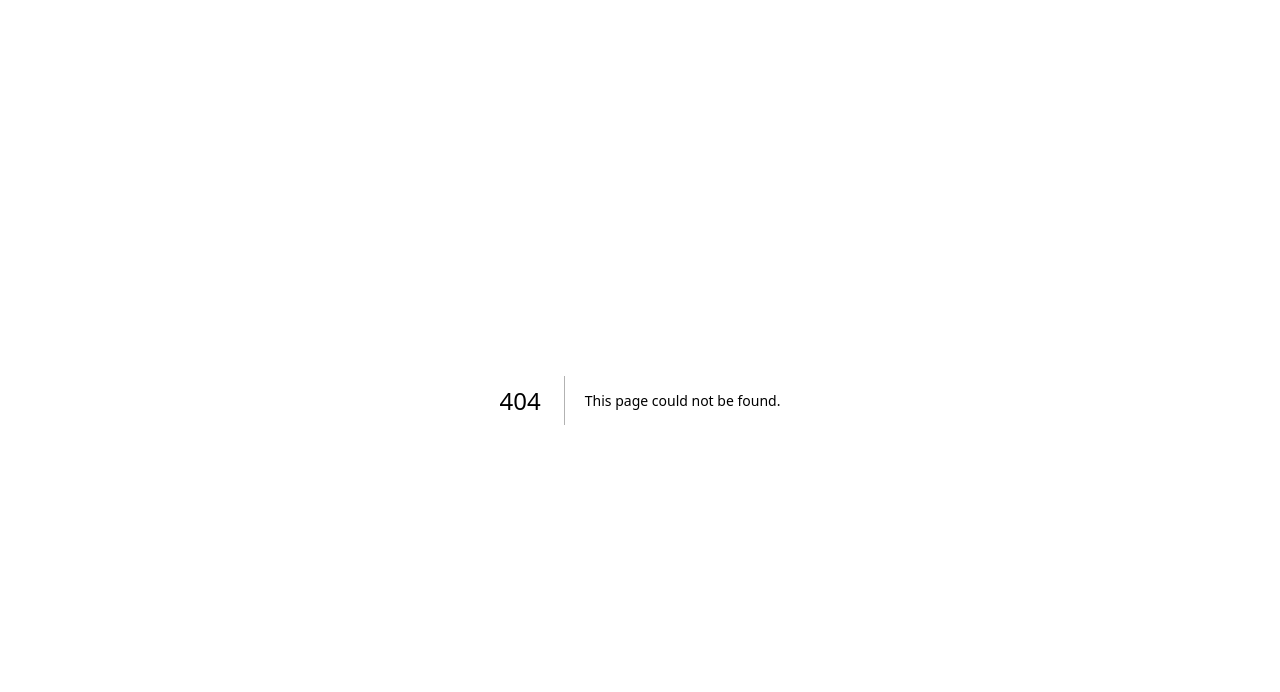
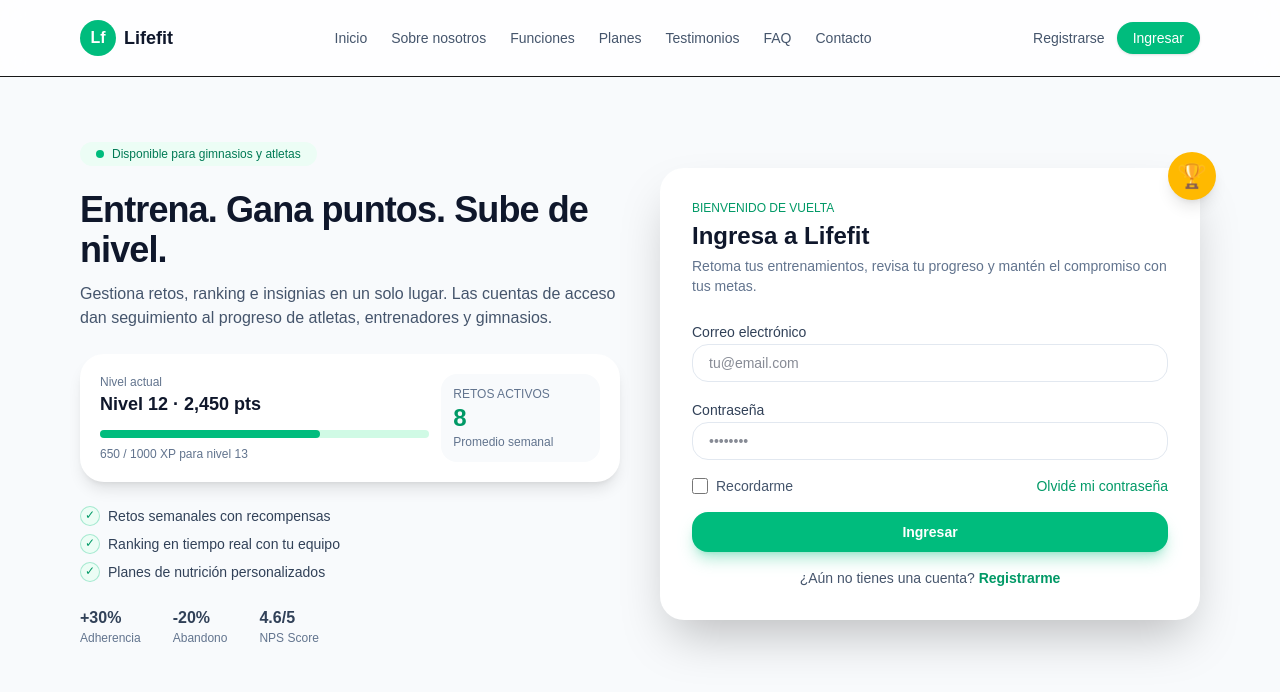
Before and after one commit to FrancoCabelloDev/Lifefit, a Next.js app in the folder frontend/: page /ingresar in a window 1280 px wide. Before the commit this address had no page. Shown: the top 692 px of the page. Built offline with nearby package versions, Linux system fonts and the light colour scheme.

Commit message:
se realizó los apartados de ingresar y registrarse en el front

```diff
--- /dev/null
+++ b/frontend/src/app/ingresar/page.tsx
@@ -0,0 +1,5 @@
+import AuthPage from '../../components/auth/AuthPage'
+
+export default function IngresarPage() {
+  return <AuthPage mode="login" />
+}
--- /dev/null
+++ b/frontend/src/app/registrarse/page.tsx
@@ -0,0 +1,5 @@
+import AuthPage from '../../components/auth/AuthPage'
+
+export default function RegistrarsePage() {
+  return <AuthPage mode="register" />
+}
--- /dev/null
+++ b/frontend/src/components/auth/AuthPage.tsx
@@ -0,0 +1,230 @@
+'use client'
+
+import Link from 'next/link'
+import { FormEvent } from 'react'
+
+type AuthPageProps = {
+  mode: 'login' | 'register'
+}
+
+const stats = [
+  { value: '+30%', label: 'Adherencia' },
+  { value: '-20%', label: 'Abandono' },
+  { value: '4.6/5', label: 'NPS Score' },
+]
+
+const benefits = [
+  'Retos semanales con recompensas',
+  'Ranking en tiempo real con tu equipo',
+  'Planes de nutrición personalizados',
+]
+
+const formCopy = {
+  login: {
+    title: 'Ingresa a Lifefit',
+    description:
+      'Retoma tus entrenamientos, revisa tu progreso y mantén el compromiso con tus metas.',
+    primaryCta: 'Ingresar',
+    helper: '¿Aún no tienes una cuenta?',
+    helperCta: 'Registrarme',
+    helperHref: '/registrarse',
+    fields: [
+      { id: 'email', label: 'Correo electrónico', type: 'email', placeholder: 'tu@email.com' },
+      { id: 'password', label: 'Contraseña', type: 'password', placeholder: '••••••••' },
+    ],
+  },
+  register: {
+    title: 'Crea tu cuenta',
+    description:
+      'Comienza a acumular puntos, desbloquea insignias y mantén a tu equipo motivado.',
+    primaryCta: 'Registrarme',
+    helper: '¿Ya tienes una cuenta?',
+    helperCta: 'Ingresar',
+    helperHref: '/ingresar',
+    fields: [
+      { id: 'name', label: 'Nombre completo', type: 'text', placeholder: 'Ana Martínez' },
+      { id: 'email', label: 'Correo electrónico', type: 'email', placeholder: 'tu@email.com' },
+      { id: 'gym', label: 'Gimnasio/Equipo', type: 'text', placeholder: 'Street Gym Pro' },
+      { id: 'password', label: 'Contraseña', type: 'password', placeholder: '••••••••' },
+    ],
+  },
+}
+
+export default function AuthPage({ mode }: AuthPageProps) {
+  const copy = formCopy[mode]
+
+  const handleSubmit = (event: FormEvent<HTMLFormElement>) => {
+    event.preventDefault()
+  }
+
+  return (
+    <div className="min-h-screen bg-slate-50">
+      <header className="border-b bg-white/80 backdrop-blur-md">
+        <div className="mx-auto flex max-w-6xl items-center justify-between px-4 py-4 md:py-5">
+          <Link href="/" className="flex items-center gap-2">
+            <div className="flex h-9 w-9 items-center justify-center rounded-full bg-emerald-500 text-white font-bold">
+              <span>Lf</span>
+            </div>
+            <span className="text-lg font-semibold text-slate-900">Lifefit</span>
+          </Link>
+
+          <nav className="hidden items-center gap-6 text-sm text-slate-600 md:flex">
+            <Link href="/" className="hover:text-slate-900">
+              Inicio
+            </Link>
+            <Link href="/sobre-nosotros" className="hover:text-slate-900">
+              Sobre nosotros
+            </Link>
+            <Link href="/funciones" className="hover:text-slate-900">
+              Funciones
+            </Link>
+            <Link href="/planes" className="hover:text-slate-900">
+              Planes
+            </Link>
+            <Link href="/testimonios" className="hover:text-slate-900">
+              Testimonios
+            </Link>
+            <Link href="/faq" className="hover:text-slate-900">
+              FAQ
+            </Link>
+            <Link href="/contacto" className="hover:text-slate-900">
+              Contacto
+            </Link>
+          </nav>
+
+          <div className="flex items-center gap-3">
+            <Link
+              href="/registrarse"
+              className="hidden text-sm text-slate-600 hover:text-slate-900 md:inline-block"
+            >
+              Registrarse
+            </Link>
+            <Link
+              href="/ingresar"
+              className="rounded-full bg-emerald-500 px-4 py-1.5 text-sm font-medium text-white shadow-sm hover:bg-emerald-600"
+            >
+              Ingresar
+            </Link>
+          </div>
+        </div>
+      </header>
+
+      <main className="mx-auto flex max-w-6xl flex-col gap-10 px-4 py-10 lg:flex-row lg:items-center lg:py-16">
+        <div className="flex-1 space-y-6">
+          <div className="inline-flex items-center gap-2 rounded-full bg-emerald-50 px-4 py-1 text-xs font-medium text-emerald-700">
+            <span className="h-2 w-2 rounded-full bg-emerald-500" />
+            Disponible para gimnasios y atletas
+          </div>
+
+          <div className="space-y-3">
+            <h1 className="text-3xl font-bold tracking-tight text-slate-900 md:text-4xl">
+              Entrena. Gana puntos. Sube de nivel.
+            </h1>
+            <p className="max-w-xl text-sm text-slate-600 md:text-base">
+              Gestiona retos, ranking e insignias en un solo lugar. Las cuentas de acceso
+              dan seguimiento al progreso de atletas, entrenadores y gimnasios.
+            </p>
+          </div>
+
+          <div className="grid gap-3 rounded-3xl bg-white p-5 shadow-lg sm:grid-cols-3">
+            <div className="sm:col-span-2">
+              <div className="text-xs text-slate-500">Nivel actual</div>
+              <div className="text-lg font-semibold text-slate-900">Nivel 12 · 2,450 pts</div>
+              <div className="mt-3 h-2 rounded-full bg-emerald-100">
+                <div className="h-2 w-2/3 rounded-full bg-emerald-500" />
+              </div>
+              <div className="mt-2 text-xs text-slate-500">650 / 1000 XP para nivel 13</div>
+            </div>
+            <div className="rounded-2xl bg-slate-50 p-3 text-sm text-slate-700">
+              <div className="text-xs uppercase text-slate-500">Retos activos</div>
+              <div className="text-2xl font-semibold text-emerald-600">8</div>
+              <p className="text-xs text-slate-500">Promedio semanal</p>
+            </div>
+          </div>
+
+          <ul className="space-y-2 text-sm text-slate-700">
+            {benefits.map((benefit) => (
+              <li key={benefit} className="flex items-center gap-2">
+                <span className="h-5 w-5 rounded-full border border-emerald-500/30 bg-emerald-50 text-center text-xs font-medium text-emerald-600">
+                  ✓
+                </span>
+                {benefit}
+              </li>
+            ))}
+          </ul>
+
+          <div className="flex flex-wrap gap-8 text-sm text-slate-700">
+            {stats.map((stat) => (
+              <div key={stat.label}>
+                <div className="text-base font-semibold">{stat.value}</div>
+                <div className="text-xs text-slate-500">{stat.label}</div>
+              </div>
+            ))}
+          </div>
+        </div>
+
+        <div className="flex-1">
+          <div className="relative rounded-3xl bg-white p-6 shadow-2xl md:p-8">
+            <div className="absolute -right-4 -top-4 hidden h-12 w-12 items-center justify-center rounded-full bg-amber-400 text-2xl shadow-lg sm:flex">
+              🏆
+            </div>
+            <div className="mb-6 space-y-1">
+              <p className="text-xs font-medium uppercase text-emerald-600">
+                {mode === 'login' ? 'Bienvenido de vuelta' : 'Comencemos'}
+              </p>
+              <h2 className="text-2xl font-semibold text-slate-900">{copy.title}</h2>
+              <p className="text-sm text-slate-500">{copy.description}</p>
+            </div>
+
+            <form onSubmit={handleSubmit} className="space-y-4">
+              {copy.fields.map((field) => (
+                <div key={field.id} className="space-y-1.5">
+                  <label htmlFor={field.id} className="text-sm font-medium text-slate-700">
+                    {field.label}
+                  </label>
+                  <input
+                    id={field.id}
+                    name={field.id}
+                    type={field.type}
+                    required
+                    placeholder={field.placeholder}
+                    className="w-full rounded-2xl border border-slate-200 px-4 py-2 text-sm text-slate-900 outline-none transition focus:border-emerald-500 focus:ring-2 focus:ring-emerald-100"
+                  />
+                </div>
+              ))}
+
+              {mode === 'login' && (
+                <div className="flex items-center justify-between text-sm text-slate-600">
+                  <label className="flex items-center gap-2">
+                    <input
+                      type="checkbox"
+                      className="h-4 w-4 rounded border-slate-300 text-emerald-600 focus:ring-emerald-500"
+                    />
+                    Recordarme
+                  </label>
+                  <button type="button" className="text-emerald-600 hover:text-emerald-700">
+                    Olvidé mi contraseña
+                  </button>
+                </div>
+              )}
+
+              <button
+                type="submit"
+                className="w-full rounded-2xl bg-emerald-500 py-2.5 text-sm font-semibold text-white shadow-lg shadow-emerald-500/30 transition hover:bg-emerald-600"
+              >
+                {copy.primaryCta}
+              </button>
+            </form>
+
+            <p className="mt-4 text-center text-sm text-slate-600">
+              {copy.helper}{' '}
+              <Link href={copy.helperHref} className="font-semibold text-emerald-600 hover:text-emerald-700">
+                {copy.helperCta}
+              </Link>
+            </p>
+          </div>
+        </div>
+      </main>
+    </div>
+  )
+}
--- a/frontend/src/components/home/HeroSection.tsx
+++ b/frontend/src/components/home/HeroSection.tsx
@@ -1,3 +1,4 @@
+import Link from 'next/link'
 import React from 'react'
 
 const HeroSection: React.FC = () => {
@@ -7,46 +8,52 @@ const HeroSection: React.FC = () => {
       <header className="border-b bg-white/80 backdrop-blur-md sticky top-0 z-20">
         <div className="mx-auto flex max-w-6xl items-center justify-between px-4 py-3 md:py-4">
           {/* Logo */}
-          <div className="flex items-center gap-2">
+          <Link href="/" className="flex items-center gap-2">
             <div className="flex h-8 w-8 items-center justify-center rounded-full bg-emerald-500 text-white font-bold">
               <span>Lf</span>
             </div>
             <span className="text-lg font-semibold text-slate-900">Lifefit</span>
-          </div>
+          </Link>
 
           {/* Links desktop */}
           <nav className="hidden items-center gap-6 text-sm text-slate-600 md:flex">
-            <a href="/" className="hover:text-slate-900">
+            <Link href="/" className="hover:text-slate-900">
               Inicio
-            </a>
-            <a href="#nosotros" className="hover:text-slate-900">
+            </Link>
+            <Link href="/sobre-nosotros" className="hover:text-slate-900">
               Sobre nosotros
-            </a>
-            <a href="/funciones" className="hover:text-slate-900">
+            </Link>
+            <Link href="/funciones" className="hover:text-slate-900">
               Funciones
-            </a>
-            <a href="planes" className="hover:text-slate-900">
+            </Link>
+            <Link href="/planes" className="hover:text-slate-900">
               Planes
-            </a>
-            <a href="/testimonios" className="hover:text-slate-900">
+            </Link>
+            <Link href="/testimonios" className="hover:text-slate-900">
               Testimonios
-            </a>
-            <a href="/faq" className="hover:text-slate-900">
+            </Link>
+            <Link href="/faq" className="hover:text-slate-900">
               FAQ
-            </a>
-            <a href="#contacto" className="hover:text-slate-900">
+            </Link>
+            <Link href="/contacto" className="hover:text-slate-900">
               Contacto
-            </a>
+            </Link>
           </nav>
 
           {/* Auth buttons */}
           <div className="flex items-center gap-3">
-            <button className="hidden text-sm text-slate-600 hover:text-slate-900 md:inline-block">
+            <Link
+              href="/registrarse"
+              className="hidden text-sm text-slate-600 hover:text-slate-900 md:inline-block"
+            >
               Registrarse
-            </button>
-            <button className="rounded-full bg-emerald-500 px-4 py-1.5 text-sm font-medium text-white shadow-sm hover:bg-emerald-600">
+            </Link>
+            <Link
+              href="/ingresar"
+              className="rounded-full bg-emerald-500 px-4 py-1.5 text-sm font-medium text-white shadow-sm hover:bg-emerald-600"
+            >
               Ingresar
-            </button>
+            </Link>
           </div>
         </div>
       </header>
```
Also changed, not shown: 2 other files (tests, documents, lock files or other folders).
